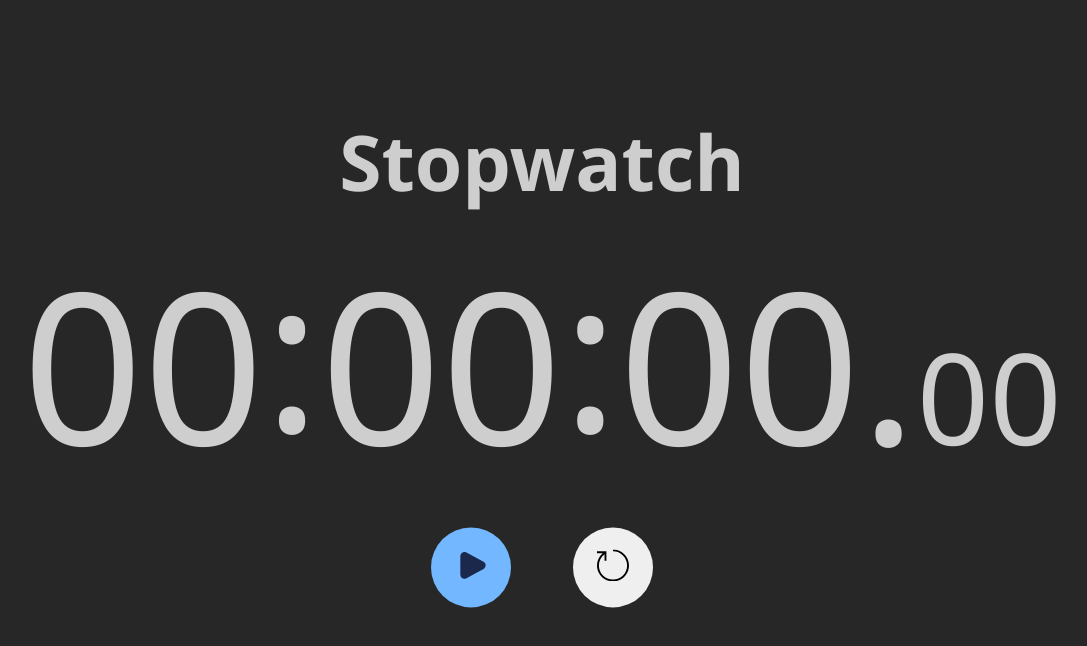
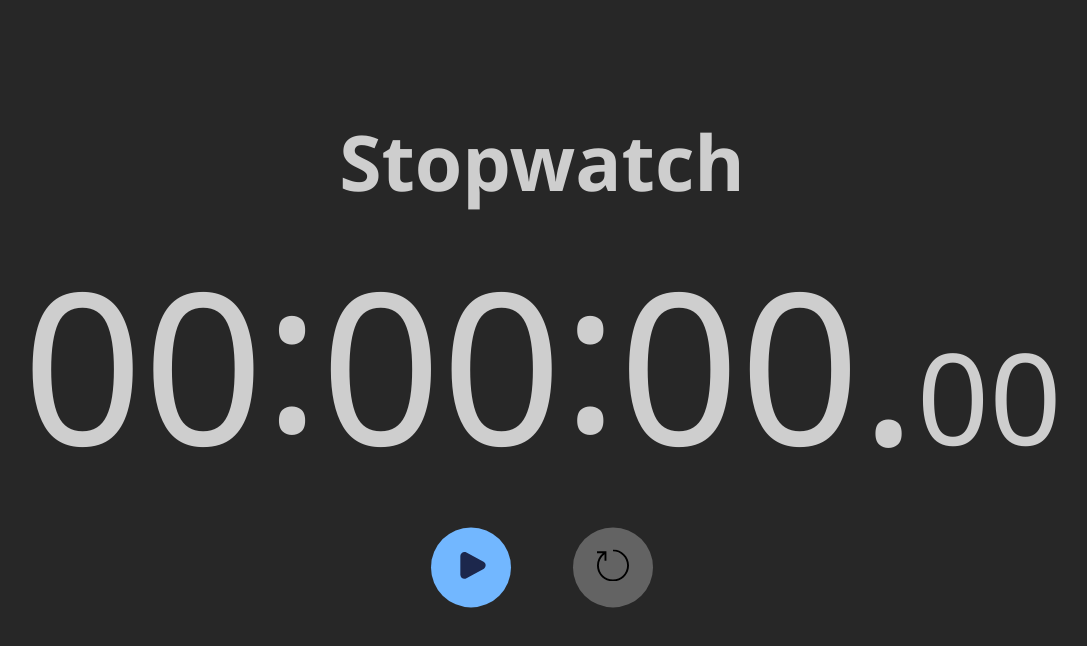
Before and after one commit to Sumbaii/stopwatch, a website: page docs/index.html in a window 1280 px wide. Shown: the whole page, without its empty margins (98-1185 px from the left). Drawn offline with Linux system fonts and the light colour scheme.

Commit message:
Disable reset button in stopwatch UI

```diff
--- a/docs/index.html
+++ b/docs/index.html
@@ -22,7 +22,7 @@
 
   <div id="stopwatch-buttons">
     <button id="start-stop"><img id="startStopImage" src="images/start.svg" alt="▶"></button>
-    <button id="reset"><img src="images/reset.svg" alt="⟳"></button>
+    <button id="reset" disabled="true"><img src="images/reset.svg" alt="⟳"></button>
   </div>
 
   <script src="script.js"></script>
```
